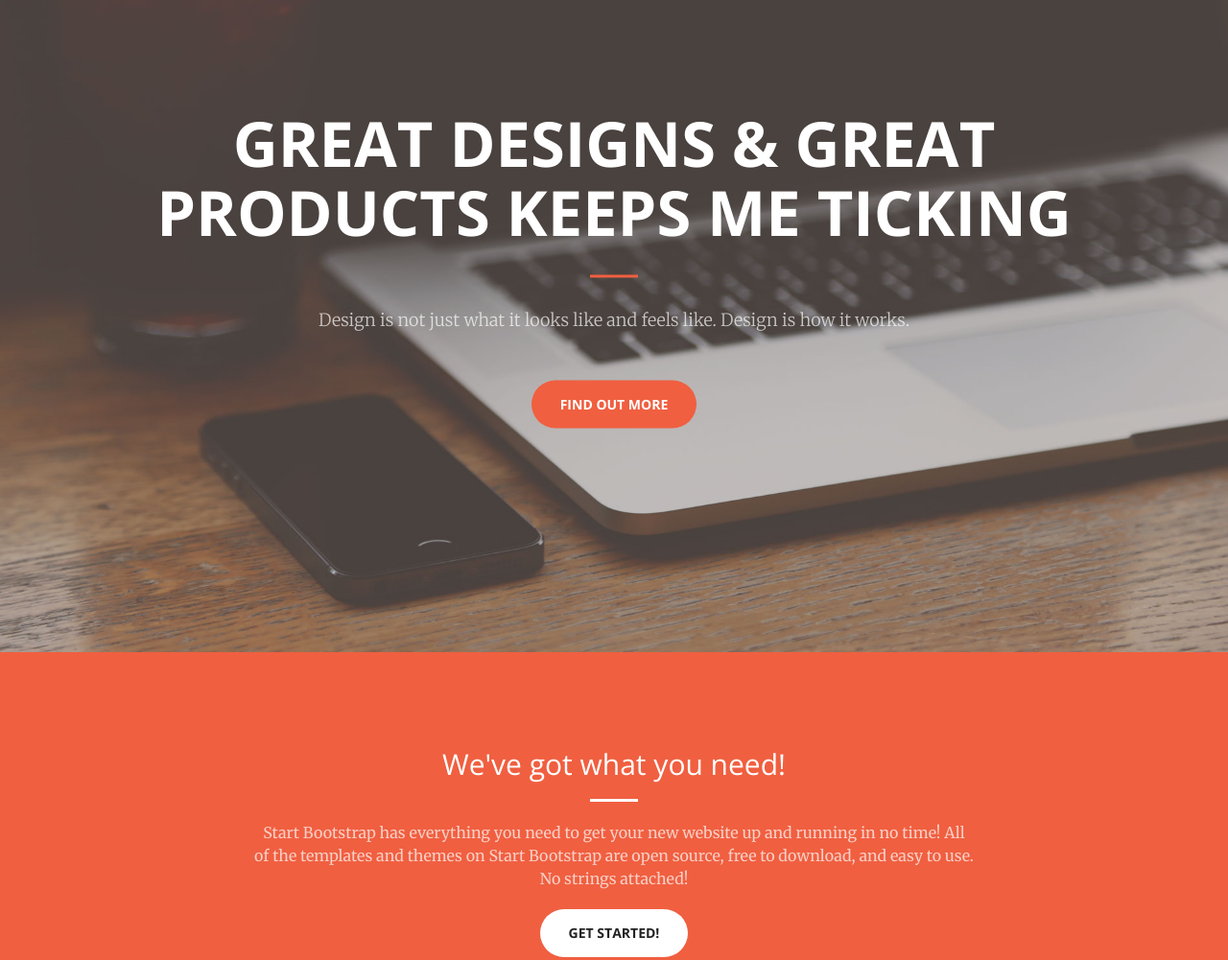
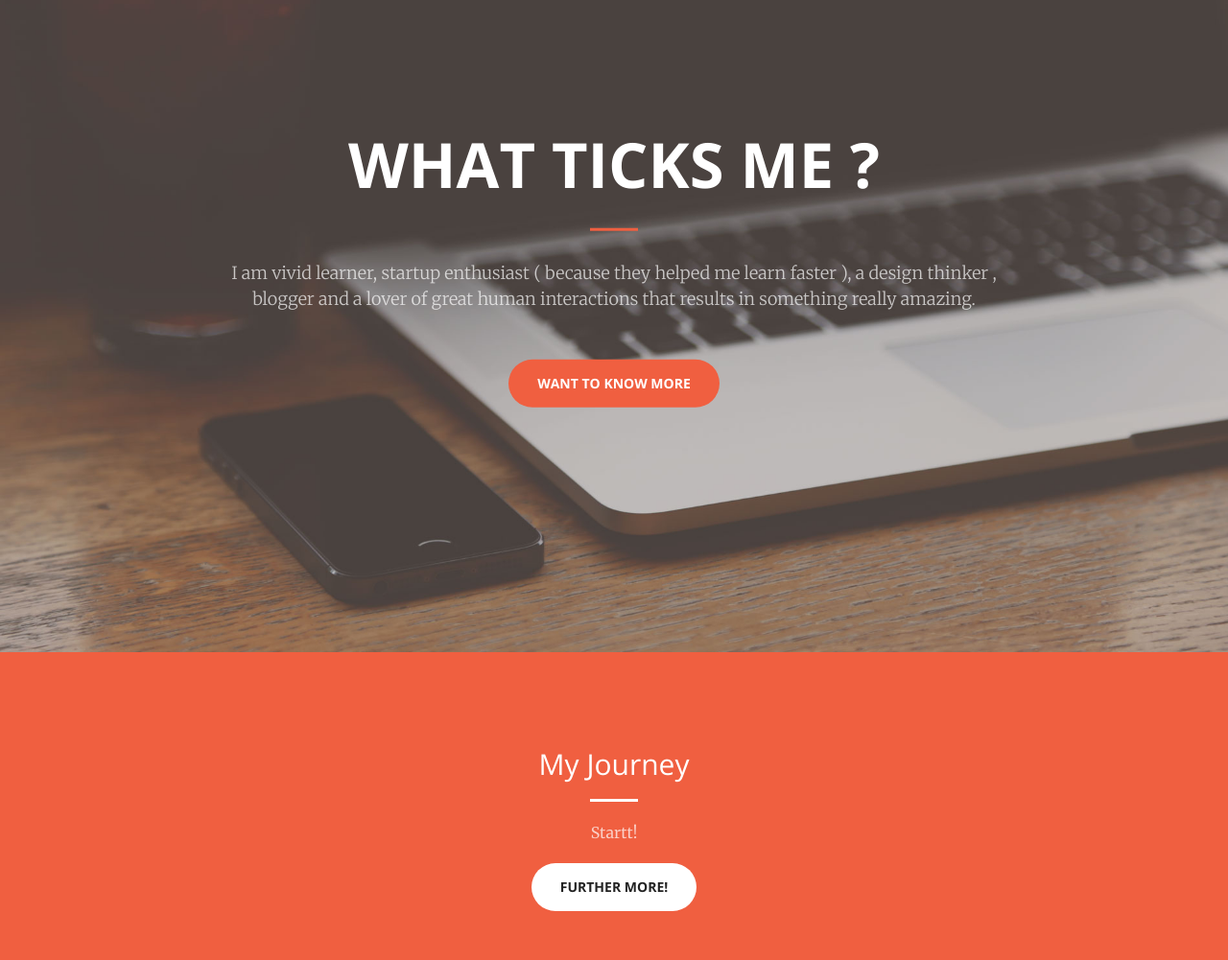
Before and after one commit to seringeek/seringeek.github.io, a plain HTML site: page index.html in a window 1280 px wide. Shown: the part 120-1121 px from the top of the page at 96% size. Drawn offline with nearby package versions, Linux system fonts and the light colour scheme.

Commit message:
content updation 3

```diff
--- a/index.html
+++ b/index.html
@@ -74,10 +74,10 @@
     <header>
         <div class="header-content">
             <div class="header-content-inner">
-                <h1>Great Designs & Great Products Keeps me Ticking</h1>
+                <h1>What ticks me ?</h1>
                 <hr>
-                <p>Design is not just what it looks like and feels like. Design is how it works.</p>
-                <a href="#about" class="btn btn-primary btn-xl page-scroll">Find Out More</a>
+                <p>I am vivid learner, startup enthusiast ( because they helped me learn faster ), a design thinker , blogger and a  lover of great human interactions that results in something really amazing. </p>
+                <a href="#about" class="btn btn-primary btn-xl page-scroll">Want to know more</a>
             </div>
         </div>
     </header>
@@ -86,10 +86,10 @@
         <div class="container">
             <div class="row">
                 <div class="col-lg-8 col-lg-offset-2 text-center">
-                    <h2 class="section-heading">We've got what you need!</h2>
+                    <h2 class="section-heading">My Journey</h2>
                     <hr class="light">
-                    <p class="text-faded">Start Bootstrap has everything you need to get your new website up and running in no time! All of the templates and themes on Start Bootstrap are open source, free to download, and easy to use. No strings attached!</p>
-                    <a href="#" class="btn btn-default btn-xl">Get Started!</a>
+                    <p class="text-faded">Startt!</p>
+                    <a href="#" class="btn btn-default btn-xl">Further More!</a>
                 </div>
             </div>
         </div>
@@ -143,10 +143,10 @@
                         <div class="portfolio-box-caption">
                             <div class="portfolio-box-caption-content">
                                 <div class="project-category text-faded">
-                                    Category
+                                    Hiring
                                 </div>
                                 <div class="project-name">
-                                    Project Name
+                                    Talocity
                                 </div>
                             </div>
                         </div>
```
